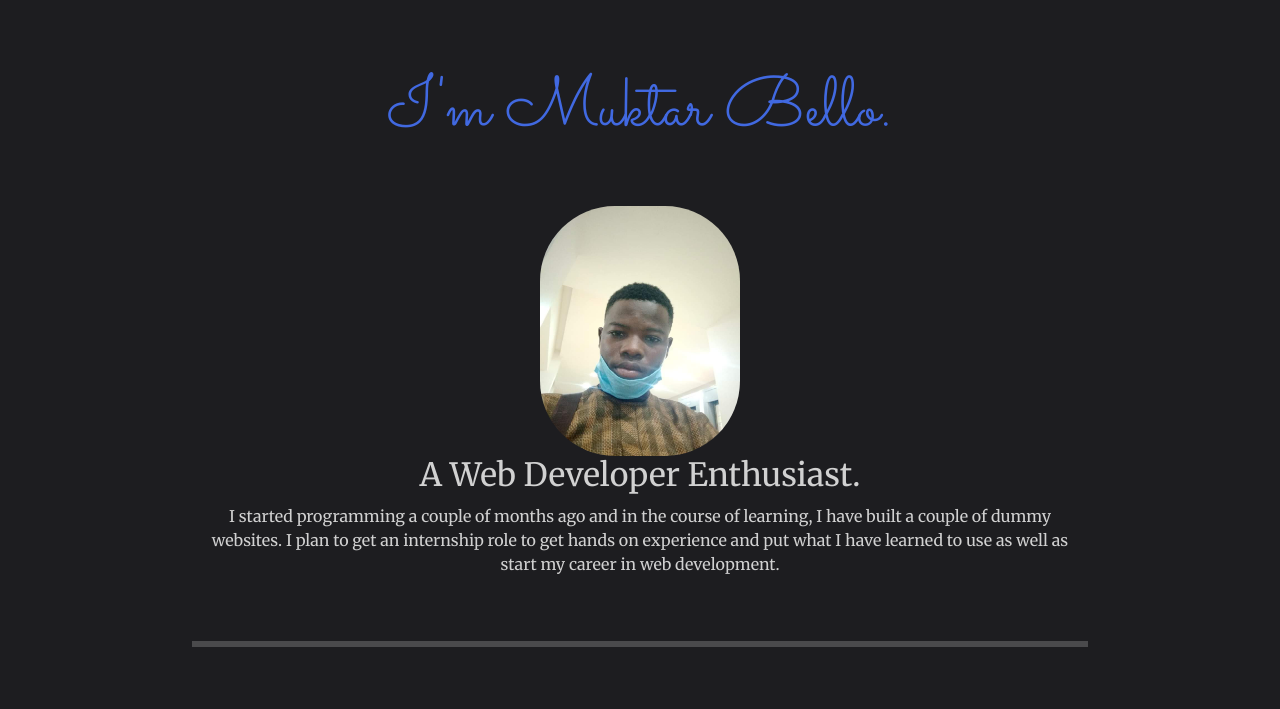
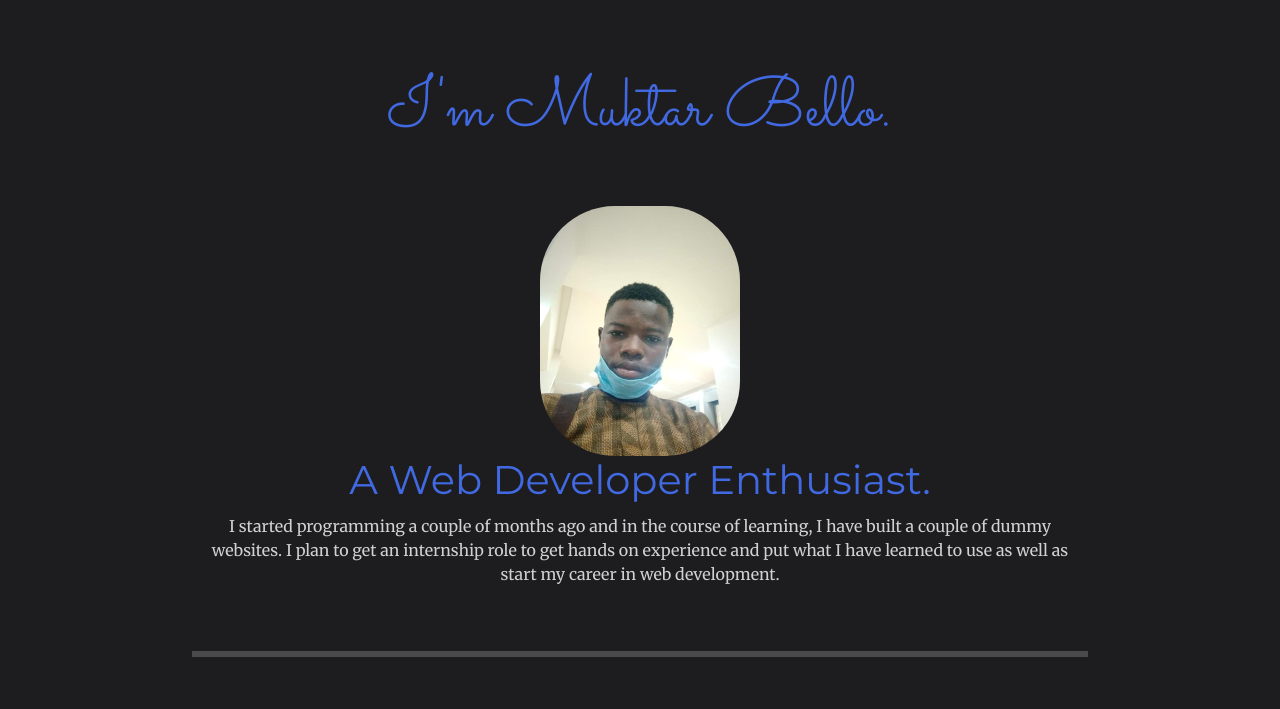
Before and after one commit to mkbello/mk, a website: page index.html in a window 1280 px wide. Shown: the part 90-799 px from the top of the page. Drawn offline with nearby package versions, Linux system fonts and the light colour scheme.

Commit message:
Update index.html

```diff
--- a/index.html
+++ b/index.html
@@ -38,7 +38,7 @@
 <h1> I'm Muktar Bello. </h1>
       <img class="profile-img" src="./public/images/pic.jpg" alt="MK" width="200" height="250">
 
-      <h2> A Web Developer Enthusiast. </h2>
+      <h2 class="job-title"> A Web Developer Enthusiast. </h2>
 
   <p class="about-paragraph"> I started programming a couple of months ago and in the course of learning, I have built a couple of dummy websites. I plan to get an internship role to get hands on experience and put what I have learned to use as well as start my career in web development.</p>
 
```
